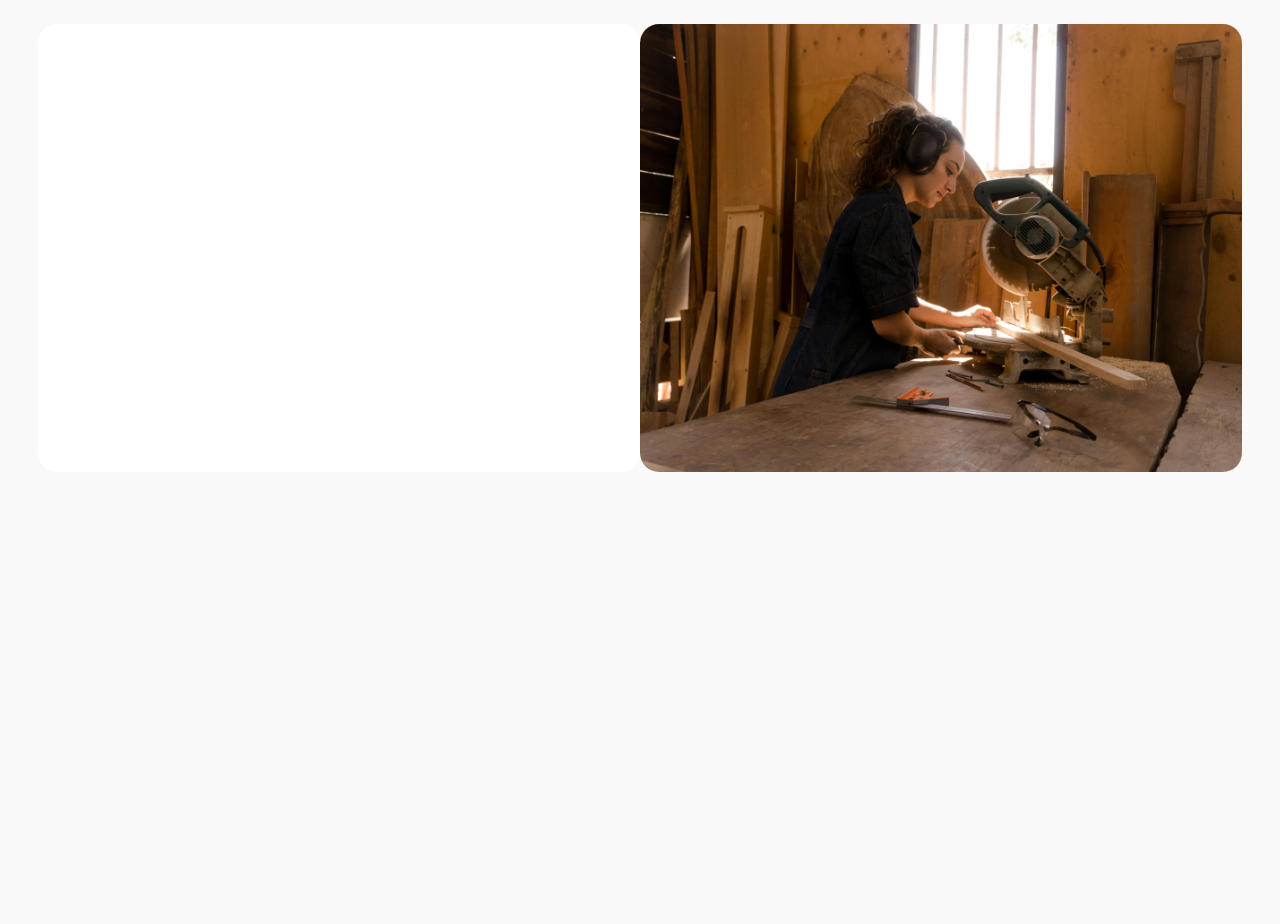
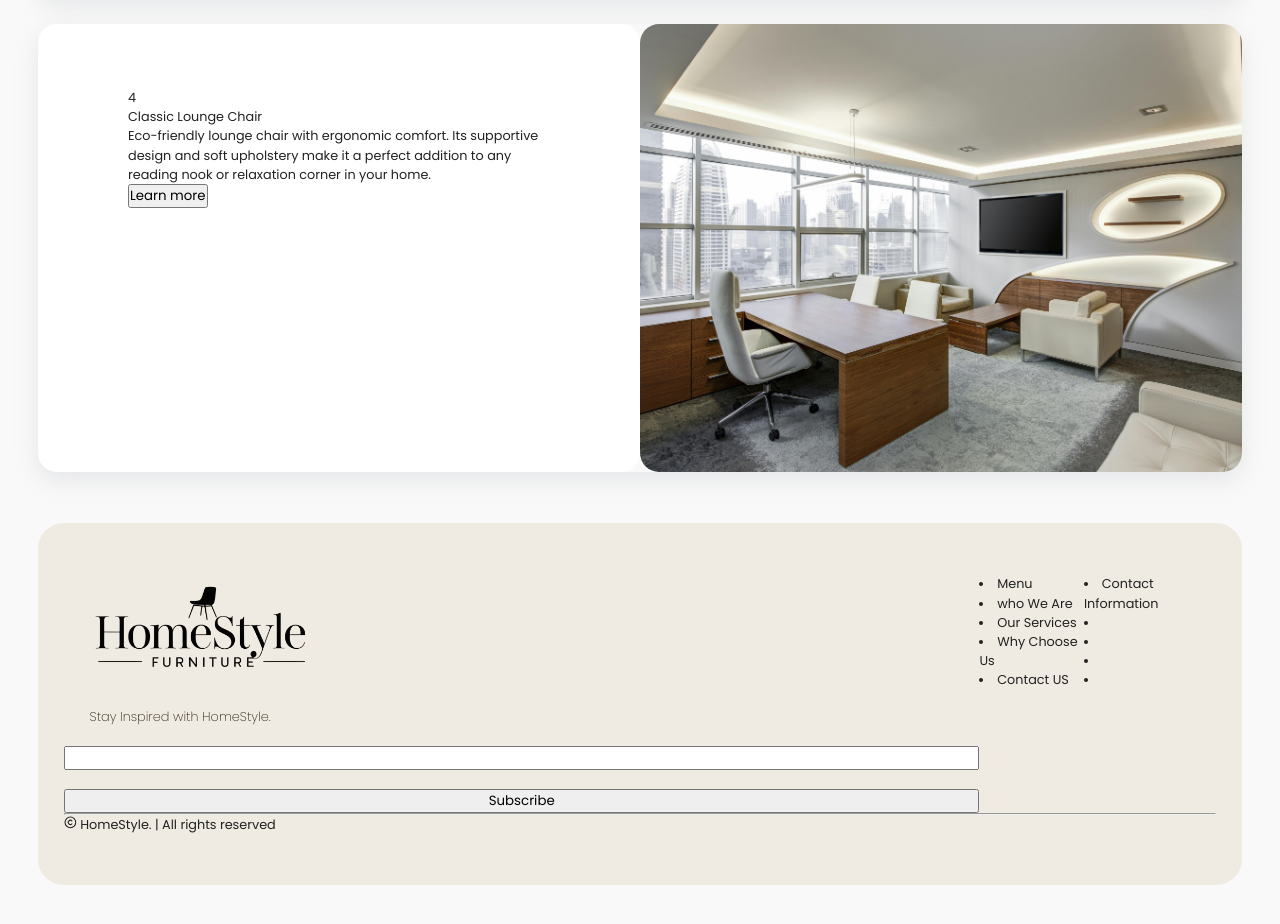
Before and after one commit to Aman0818/Furniture, a React (Create React App) app in the folder Frontend/: page / in a window 1280 px wide. Shown: the part 2376-3300 px from the top of the page. Before the commit the page ends 2886 px from the top, so only its background shows below. Built offline with nearby package versions, Linux system fonts and the light colour scheme.

Commit message:
new update

```diff
--- a/Frontend/src/Pages/Page1.css
+++ b/Frontend/src/Pages/Page1.css
@@ -16,6 +16,7 @@
     top: -2vw;
     z-index: 1;
     overflow: hidden;
+
     img {
         width: 100%;
         height: 100%;
@@ -99,7 +100,7 @@
 .section-part1 {
     width: 30%;
     height: 100%;
-    background: linear-gradient(to left,#92300a,#d65826);
+    background: linear-gradient(to left, #92300a, #d65826);
     border-radius: 1rem;
     display: flex;
     flex-direction: column;
@@ -128,12 +129,20 @@
     gap: 1rem;
     font-size: 3rem;
     justify-content: space-between;
-
+    svg{
+        transition: transform 0.3s ease-in-out, opacity 0.3s ease-in-out;
+    }
     .sp11-desc {
         font-size: 1vw;
         font-weight: 200;
         /* width: 60%; */
     }
+}
+
+.section-part1:hover .sp1-1 svg {
+    transform: translate(0.5rem,-0.5rem);
+    transition: transform 0.3s ease;
+    opacity: 0.2;
 }
 
 .section-part2 {
@@ -187,9 +196,11 @@
 .section2 {
     margin-top: 5rem;
     width: 100%;
+
     p {
         font-size: 2vw;
         font-weight: 500;
     }
+
     /* position: relative; */
 }
--- a/Frontend/src/Pages/Page1.jsx
+++ b/Frontend/src/Pages/Page1.jsx
@@ -1,14 +1,30 @@
 import { Navbar } from '../components/Navbar/Navbar'
 import './Page1.css'
-import Hero from '../assets/Hero.jpg'
-import whoweare from '../assets/whoweare.jpg'
+import {Hero,WhoWeAre,CardImage1,CardImage2,CardImage3,CardImage4} from '../assets/assets.js'
 import { GoArrowUpRight } from "react-icons/go";
 import { FurnishingCard } from '../components/FurnishingCard/FurnishingCard';
-const card=[
-    "Aman",
-    "Simi",
-    "Aman",
-    "Simi",
+import { Footer } from '../components/Footer/Footer';
+const card = [
+    {
+        image: CardImage1,
+        title: "Minimalist Sofa",
+        description: "Modern, comfy sofa with clean lines and a neutral look. Perfect for relaxing after a long day, it seamlessly fits into any living room decor while offering exceptional comfort and durability.",
+    },
+    {
+        image: CardImage2,
+        title: "Eco Wood Dining Set",
+        description: "Sustainable wood dining set with a warm, natural finish. Designed for family gatherings and dinner parties, this set combines eco-friendly materials with timeless style and sturdy craftsmanship.",
+    },
+    {
+        image: CardImage3,
+        title: "Compact Study Desk",
+        description: "Space-saving desk with storage for small workspaces. Ideal for students or remote workers, it features built-in shelves and a sleek design to keep your essentials organized and accessible.",
+    },
+    {
+        image: CardImage4,
+        title: "Classic Lounge Chair",
+        description: "Eco-friendly lounge chair with ergonomic comfort. Its supportive design and soft upholstery make it a perfect addition to any reading nook or relaxation corner in your home.",
+    }
 ]
 export const Page1 = () => {
     return (
@@ -55,18 +71,18 @@ export const Page1 = () => {
                         <p>At the heart of our brand lies a passion for design and a commitment to quality. We blend tradition with innovation to deliver furniture that’s as refined as it is comfortable for homes that deserve nothing less.</p>
                     </p>
                     <div className="section-part2-image">
-                        <img src={whoweare} alt="" />
+                        <img src={WhoWeAre} alt="" />
                     </div>
                 </div>
             </div>
             <div className="section2">
                 {
-                    card.map(()=>{
-                        return <FurnishingCard/>
+                    card.map((item,index)=>{
+                        return <FurnishingCard key={index} image={item.image} no={index+1} head={item.title} desc={item.description}/>
                     })
                 }
-
             </div>
+            <Footer/>
         </div>
     )
 }
--- /dev/null
+++ b/Frontend/src/components/Footer/Footer.css
@@ -0,0 +1,23 @@
+.footer{
+    margin-top: 4rem;
+    background-color: #efebe2;
+    width: 100%;
+    padding: 4rem 2rem;
+    border-radius: 2rem;
+}
+.footer-part1{
+    display: flex;
+}
+.fp1-1{
+    display: flex;
+    flex-direction: column;
+    gap: 1.5rem;
+    p{
+        font-weight: 200;
+        color: rgba(33, 23, 0, 0.918);
+        padding-left: 2rem;
+    }
+    img{
+        width: 30%;
+    }
+}
--- /dev/null
+++ b/Frontend/src/components/Footer/Footer.jsx
@@ -0,0 +1,36 @@
+import React from 'react'
+import './Footer.css'
+import { LuCopyright } from "react-icons/lu";
+
+export const Footer = () => {
+    return (
+        <div className='footer'>
+            <div className="footer-part1">
+                <div className="fp1-1">
+                    <img src='/logo.png' alt="Logo" />
+                    <p>Stay Inspired with HomeStyle.</p>
+                    <input type="email" name="email"/>
+                    <button>Subscribe</button>
+                </div>
+                <div className="fp1-2">
+                    <li>Menu</li>
+                    <li>who We Are</li>
+                    <li>Our Services</li>
+                    <li>Why Choose Us</li>
+                    <li>Contact US</li>
+                </div>
+                <div className="fp1-3">
+                    <li>Contact Information</li>
+                    <li></li>
+                    <li></li>
+                    <li></li>
+                    <li></li>
+                </div>
+            </div>
+            <div className="footer-part2">
+                <hr />
+                <p><LuCopyright/> HomeStyle. | All rights reserved</p>
+            </div>
+        </div>
+    )
+}
--- a/Frontend/src/components/FurnishingCard/FurnishingCard.css
+++ b/Frontend/src/components/FurnishingCard/FurnishingCard.css
@@ -6,12 +6,14 @@
     position: sticky;
     top: 2vw;
     display: flex;
+    box-shadow: rgba(149, 157, 165, 0.2) 0px 8px 24px;
 }
 .fc-part1{
     width: 50%;
     height: 100%;
     border-radius: 1.5rem;
     background-color: white;
+    padding: 5rem 7rem;
 }
 .fc-part2{
     width: 50%;
--- a/Frontend/src/components/FurnishingCard/FurnishingCard.jsx
+++ b/Frontend/src/components/FurnishingCard/FurnishingCard.jsx
@@ -1,11 +1,18 @@
 import './FurnishingCard.css'
-import whoweare from '../../assets/whoweare.jpg'
-export const FurnishingCard = (image) => {
+export const FurnishingCard = ({no,head,desc,image}) => {
   return (
     <div className='FurnishingCard'>
-        <div className="fc-part1"></div>
+        <div className="fc-part1">
+          <div className="">{no}</div>
+          <div className="">
+
+          </div>
+          <div className="">{head}</div>
+          <div className="">{desc}</div>
+          <button>Learn more</button>
+        </div>
         <div className="fc-part2">
-            <img src={whoweare} alt="" />
+            <img src={image} alt="" />
         </div>
     </div>
   )
--- a/Frontend/src/components/Navbar/Navbar.css
+++ b/Frontend/src/components/Navbar/Navbar.css
@@ -39,7 +39,13 @@
   gap: 0.5vw;
   font-size: 1vw;
   box-shadow: rgba(50, 50, 93, 0.25) 0px 13px 27px -5px, rgba(0, 0, 0, 0.3) 0px 8px 16px -8px;
+  transition: transform 0.3s ease-in-out;
+
 }
 .nav-links li {
   position: relative;
 }
+.nav-btn:hover{
+  box-shadow: none;
+  transform: scale(0.95);
+}
```
